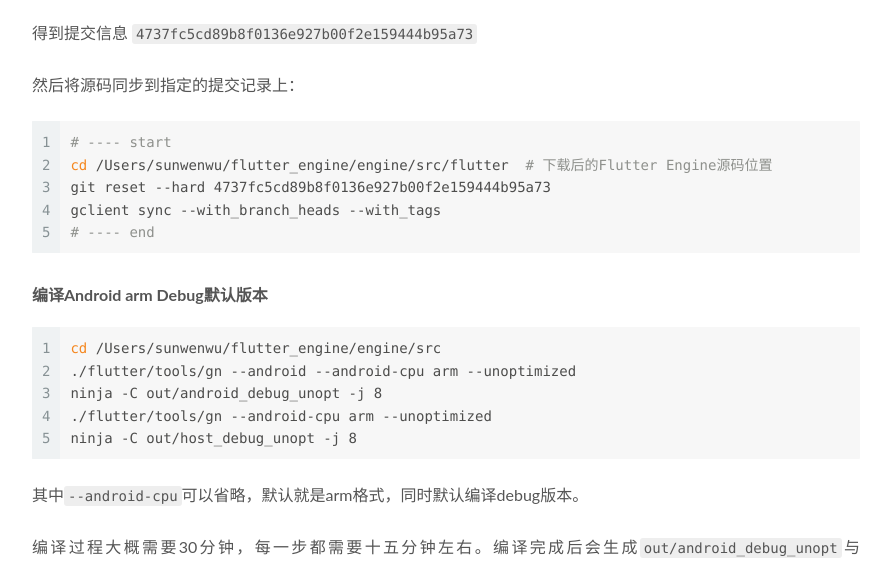
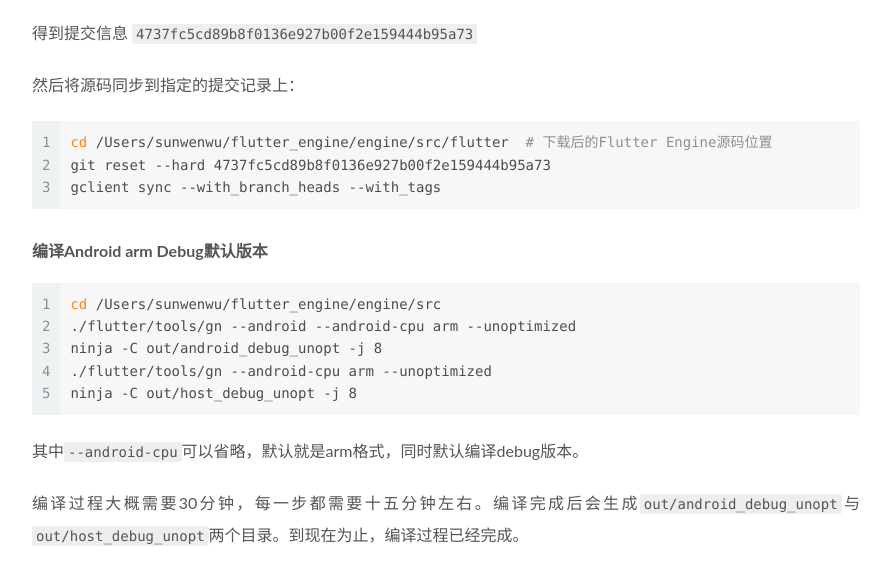
Before and after one commit to xinbaos/xinbaos.github.io, a plain HTML site: page Flutter Engine源码调试/index.html in a window 1280 px wide. Shown: the part 901-1463 px from the top of the page, without its empty margins (320-1211 px from the left). Drawn offline with Linux system fonts and the light colour scheme.

Commit message:
Site updated: 2019-05-17 17:48:56

```diff
--- a/Flutter Engine源码调试/index.html
+++ b/Flutter Engine源码调试/index.html
@@ -111,7 +111,7 @@
 <meta property="og:image" content="http://xinbaos.github.io/flutter/flutter_engine/设置断点.jpg">
 <meta property="og:image" content="http://xinbaos.github.io/flutter/flutter_engine/vscode调试.jpg">
 <meta property="og:image" content="http://xinbaos.github.io/flutter/flutter_engine/断点执行.jpg">
-<meta property="og:updated_time" content="2019-05-16T07:12:33.093Z">
+<meta property="og:updated_time" content="2019-05-17T09:48:37.416Z">
 <meta name="twitter:card" content="summary">
 <meta name="twitter:title" content="Flutter Engine源码调试">
 <meta name="twitter:description" content="之前进行了一些Flutter应用开发，了解了framework层面的渲染原理。发现Flutter不仅可以进行界面开发，还可以做很多其它的事情，但是这要求对于Flutter Engine的源码非常熟悉，最终对其进行修改。 Flutter Engine源码太多了，而且有很多第三方库，光下载源码以及依赖包就用了几个小时，总计有8G多。如果想要通过代码跟踪，很容易就缺失了相关内容，因此我选择对Flutte">
@@ -475,7 +475,7 @@
 <figure class="highlight bash"><table><tr><td class="gutter"><pre><span class="line">1</span><br></pre></td><td class="code"><pre><span class="line">cat /Users/sunwenwu/flutter/bin/internal/engine.version <span class="comment"># 当前使用的flutter目录</span></span><br></pre></td></tr></table></figure>
 <p>得到提交信息 <code>4737fc5cd89b8f0136e927b00f2e159444b95a73</code></p>
 <p>然后将源码同步到指定的提交记录上：</p>
-<figure class="highlight bash"><table><tr><td class="gutter"><pre><span class="line">1</span><br><span class="line">2</span><br><span class="line">3</span><br><span class="line">4</span><br><span class="line">5</span><br></pre></td><td class="code"><pre><span class="line"><span class="comment"># ---- start</span></span><br><span class="line"><span class="built_in">cd</span> /Users/sunwenwu/flutter_engine/engine/src/flutter  <span class="comment"># 下载后的Flutter Engine源码位置</span></span><br><span class="line">git reset --hard 4737fc5cd89b8f0136e927b00f2e159444b95a73</span><br><span class="line">gclient sync --with_branch_heads --with_tags</span><br><span class="line"><span class="comment"># ---- end</span></span><br></pre></td></tr></table></figure>
+<figure class="highlight bash"><table><tr><td class="gutter"><pre><span class="line">1</span><br><span class="line">2</span><br><span class="line">3</span><br></pre></td><td class="code"><pre><span class="line"><span class="built_in">cd</span> /Users/sunwenwu/flutter_engine/engine/src/flutter  <span class="comment"># 下载后的Flutter Engine源码位置</span></span><br><span class="line">git reset --hard 4737fc5cd89b8f0136e927b00f2e159444b95a73</span><br><span class="line">gclient sync --with_branch_heads --with_tags</span><br></pre></td></tr></table></figure>
 <h4 id="编译android-arm-debug默认版本">编译Android arm Debug默认版本</h4>
 <figure class="highlight bash"><table><tr><td class="gutter"><pre><span class="line">1</span><br><span class="line">2</span><br><span class="line">3</span><br><span class="line">4</span><br><span class="line">5</span><br></pre></td><td class="code"><pre><span class="line"><span class="built_in">cd</span> /Users/sunwenwu/flutter_engine/engine/src</span><br><span class="line">./flutter/tools/gn --android --android-cpu arm --unoptimized</span><br><span class="line">ninja -C out/android_debug_unopt -j 8</span><br><span class="line">./flutter/tools/gn --android-cpu arm --unoptimized</span><br><span class="line">ninja -C out/host_debug_unopt -j 8</span><br></pre></td></tr></table></figure>
 <p>其中<code>--android-cpu</code>可以省略，默认就是arm格式，同时默认编译debug版本。</p>
@@ -487,7 +487,7 @@
 <p>在查看下编译好的Flutter目录（也就是android_debug_unopt目录下），可以看到有两个重要文件<code>flutter_java.jar</code>以及<code>libflutter.so</code>，这个就是Android项目中必须的两个依赖库。</p>
 <p>下面我们设置flutter应用使用我们编译好的依赖库。</p>
 <p>将手机通过USB线连接到PC上，开启调试模式（手机不需要ROOT）。</p>
-<figure class="highlight bash"><table><tr><td class="gutter"><pre><span class="line">1</span><br><span class="line">2</span><br><span class="line">3</span><br><span class="line">4</span><br></pre></td><td class="code"><pre><span class="line"><span class="comment"># ---- start</span></span><br><span class="line"><span class="built_in">cd</span> /Users/sunwenwu/project/flutter_app/flutter_app</span><br><span class="line">flutter run --<span class="built_in">local</span>-engine-src-path=/Users/sunwenwu/flutter_engine/engine/src --<span class="built_in">local</span>-engine=/Users/sunwenwu/flutter_engine/engine/src/out/android_debug_unopt</span><br><span class="line"><span class="comment"># ---- end</span></span><br></pre></td></tr></table></figure>
+<figure class="highlight bash"><table><tr><td class="gutter"><pre><span class="line">1</span><br><span class="line">2</span><br></pre></td><td class="code"><pre><span class="line"><span class="built_in">cd</span> /Users/sunwenwu/project/flutter_app/flutter_app</span><br><span class="line">flutter run --<span class="built_in">local</span>-engine-src-path=/Users/sunwenwu/flutter_engine/engine/src --<span class="built_in">local</span>-engine=/Users/sunwenwu/flutter_engine/engine/src/out/android_debug_unopt</span><br></pre></td></tr></table></figure>
 <p>等待应用安装，安装完毕后，应用界面打开：</p>
 <img src="../flutter/flutter_engine/应用首页.png" width="50%">
 <h3 id="向应用中添加lldb-server">向应用中添加lldb-server</h3>
@@ -506,16 +506,16 @@
 <ul>
 <li>然后执行<code>run-as</code>命令将lldb-server写入到指定位置下</li>
 </ul>
-<figure class="highlight bash"><table><tr><td class="gutter"><pre><span class="line">1</span><br><span class="line">2</span><br><span class="line">3</span><br></pre></td><td class="code"><pre><span class="line"><span class="comment"># ---- start</span></span><br><span class="line">adb shell <span class="string">"cat /data/local/tmp/lldb-server | run-as com.oldsun.flutter_app sh -c 'cat &gt; /data/data/com.oldsun.flutter_app/lldb-server'"</span></span><br><span class="line"><span class="comment"># ---- end</span></span><br></pre></td></tr></table></figure>
+<figure class="highlight bash"><table><tr><td class="gutter"><pre><span class="line">1</span><br></pre></td><td class="code"><pre><span class="line">adb shell <span class="string">"cat /data/local/tmp/lldb-server | run-as com.oldsun.flutter_app sh -c 'cat &gt; /data/data/com.oldsun.flutter_app/lldb-server'"</span></span><br></pre></td></tr></table></figure>
 <p>这一步已经将lldb-server写入到了<code>/data/data/com.oldsun.flutter_app</code>文件夹中了</p>
 <ul>
 <li>进入应用中，启动lldb-server</li>
 </ul>
-<figure class="highlight bash"><table><tr><td class="gutter"><pre><span class="line">1</span><br><span class="line">2</span><br><span class="line">3</span><br><span class="line">4</span><br><span class="line">5</span><br><span class="line">6</span><br></pre></td><td class="code"><pre><span class="line"><span class="comment"># ---- start</span></span><br><span class="line">adb shell</span><br><span class="line">HWDLI-Q:/ $ run-as com.oldsun.flutter_app</span><br><span class="line">HWDLI-Q:/data/data/com.oldsun.flutter_app $ chmod 700 /data/data/com.oldsun.flutter_app/lldb-server <span class="comment"># 变更权限，可以执行相应操作</span></span><br><span class="line">HWDLI-Q:/data/data/com.oldsun.flutter_app $ sh lldb-server platform --server --listen unix-abstract:///com.oldsun.flutter_app-0/debug.socket</span><br><span class="line"><span class="comment"># ---- end</span></span><br></pre></td></tr></table></figure>
+<figure class="highlight bash"><table><tr><td class="gutter"><pre><span class="line">1</span><br><span class="line">2</span><br><span class="line">3</span><br><span class="line">4</span><br></pre></td><td class="code"><pre><span class="line">adb shell</span><br><span class="line">HWDLI-Q:/ $ run-as com.oldsun.flutter_app</span><br><span class="line">HWDLI-Q:/data/data/com.oldsun.flutter_app $ chmod 700 /data/data/com.oldsun.flutter_app/lldb-server <span class="comment"># 变更权限，可以执行相应操作</span></span><br><span class="line">HWDLI-Q:/data/data/com.oldsun.flutter_app $ sh lldb-server platform --server --listen unix-abstract:///com.oldsun.flutter_app-0/debug.socket</span><br></pre></td></tr></table></figure>
 <ul>
 <li>在另一个终端中执行<code>lldb</code>进行调试</li>
 </ul>
-<figure class="highlight bash"><table><tr><td class="gutter"><pre><span class="line">1</span><br><span class="line">2</span><br><span class="line">3</span><br><span class="line">4</span><br><span class="line">5</span><br><span class="line">6</span><br><span class="line">7</span><br><span class="line">8</span><br></pre></td><td class="code"><pre><span class="line"><span class="comment"># ---- start</span></span><br><span class="line">lldb</span><br><span class="line">(lldb) platform select remote-android</span><br><span class="line">(lldb) platform connect unix-abstract-connect:///com.oldsun.flutter_app-0/debug.sock</span><br><span class="line">(lldb) process attach -p 22572 <span class="comment"># 关联对应进程</span></span><br><span class="line">(lldb) add-dsym /Users/sunwenwu/flutter_engine/engine/src/out/android_debug_unopt/libflutter.so <span class="comment"># 需要调试的动态库符号通知编译器</span></span><br><span class="line">(lldb) settings <span class="built_in">set</span> target.source-map /Users/sunwenwu/flutter_engine/engine/src/out/android_debug_unopt /Users/sunwenwu/flutter_engine/engine/src/  <span class="comment"># 关联源码与编译符号</span></span><br><span class="line"><span class="comment"># ---- end</span></span><br></pre></td></tr></table></figure>
+<figure class="highlight bash"><table><tr><td class="gutter"><pre><span class="line">1</span><br><span class="line">2</span><br><span class="line">3</span><br><span class="line">4</span><br><span class="line">5</span><br><span class="line">6</span><br></pre></td><td class="code"><pre><span class="line">lldb</span><br><span class="line">(lldb) platform select remote-android</span><br><span class="line">(lldb) platform connect unix-abstract-connect:///com.oldsun.flutter_app-0/debug.sock</span><br><span class="line">(lldb) process attach -p 22572 <span class="comment"># 关联对应进程</span></span><br><span class="line">(lldb) add-dsym /Users/sunwenwu/flutter_engine/engine/src/out/android_debug_unopt/libflutter.so <span class="comment"># 需要调试的动态库符号通知编译器</span></span><br><span class="line">(lldb) settings <span class="built_in">set</span> target.source-map /Users/sunwenwu/flutter_engine/engine/src/out/android_debug_unopt /Users/sunwenwu/flutter_engine/engine/src/  <span class="comment"># 关联源码与编译符号</span></span><br></pre></td></tr></table></figure>
 <h3 id="通过android-studio设置lldb">通过Android Studio设置lldb</h3>
 <p>上面的处理过程比较麻烦，实际上也有简单的办法执行。在Android Studio中启动应用，并<code>Attach Debugger to Android Process</code>，选择指定的应用。</p>
 <img src="../flutter/flutter_engine/attach_process.jpg" width="50%">
@@ -523,9 +523,9 @@
 <p>重新使用脚本启动flutter应用，再次执行<code>run-as com.oldsun.flutter_app</code>，可以看到</p>
 <figure class="highlight bash"><table><tr><td class="gutter"><pre><span class="line">1</span><br><span class="line">2</span><br><span class="line">3</span><br><span class="line">4</span><br></pre></td><td class="code"><pre><span class="line">adb shell</span><br><span class="line">HWDLI-Q:/ $ run-as com.oldsun.flutter_app</span><br><span class="line">HWDLI-Q:/data/data/com.oldsun.flutter_app $ ls</span><br><span class="line">app_flutter cache files lib lldb</span><br></pre></td></tr></table></figure>
 <p>这时执行</p>
-<figure class="highlight bash"><table><tr><td class="gutter"><pre><span class="line">1</span><br><span class="line">2</span><br><span class="line">3</span><br><span class="line">4</span><br><span class="line">5</span><br></pre></td><td class="code"><pre><span class="line"><span class="comment"># ---- start</span></span><br><span class="line">HWDLI-Q:/data/data/com.oldsun.flutter_app $ chmod 700 /data/data/com.oldsun.flutter_app/lldb/bin/lldb-server</span><br><span class="line">HWDLI-Q:/data/data/com.oldsun.flutter_app $ chmod 700 /data/data/com.oldsun.flutter_app/lldb/bin/start_lldb_server.sh</span><br><span class="line">HWDLI-Q:/data/data/com.oldsun.flutter_app $ sh /data/data/com.oldsun.flutter_app/lldb/bin/start_lldb_server.sh /data/data/com.oldsun.flutter_app/lldb unix-abstract /com.oldsun.flutter_app-0 debug.sock <span class="string">"lldb process:gdb-remote packets"</span></span><br><span class="line"><span class="comment"># ---- end</span></span><br></pre></td></tr></table></figure>
+<figure class="highlight bash"><table><tr><td class="gutter"><pre><span class="line">1</span><br><span class="line">2</span><br><span class="line">3</span><br></pre></td><td class="code"><pre><span class="line">HWDLI-Q:/data/data/com.oldsun.flutter_app $ chmod 700 /data/data/com.oldsun.flutter_app/lldb/bin/lldb-server</span><br><span class="line">HWDLI-Q:/data/data/com.oldsun.flutter_app $ chmod 700 /data/data/com.oldsun.flutter_app/lldb/bin/start_lldb_server.sh</span><br><span class="line">HWDLI-Q:/data/data/com.oldsun.flutter_app $ sh /data/data/com.oldsun.flutter_app/lldb/bin/start_lldb_server.sh /data/data/com.oldsun.flutter_app/lldb unix-abstract /com.oldsun.flutter_app-0 debug.sock <span class="string">"lldb process:gdb-remote packets"</span></span><br></pre></td></tr></table></figure>
 <p>另起新的终端，执行</p>
-<figure class="highlight bash"><table><tr><td class="gutter"><pre><span class="line">1</span><br><span class="line">2</span><br><span class="line">3</span><br><span class="line">4</span><br><span class="line">5</span><br><span class="line">6</span><br><span class="line">7</span><br><span class="line">8</span><br></pre></td><td class="code"><pre><span class="line"><span class="comment"># ---- start</span></span><br><span class="line">lldb</span><br><span class="line">(lldb) platform select remote-android</span><br><span class="line">(lldb) platform connect unix-abstract-connect:///com.oldsun.flutter_app-0/debug.sock</span><br><span class="line">(lldb) process attach -p 22572 <span class="comment"># 关联对应进程</span></span><br><span class="line">(lldb) add-dsym /Users/sunwenwu/flutter_engine/engine/src/out/android_debug_unopt/libflutter.so <span class="comment"># 需要调试的动态库符号通知编译器</span></span><br><span class="line">(lldb) settings <span class="built_in">set</span> target.source-map /Users/sunwenwu/flutter_engine/engine/src/out/android_debug_unopt /Users/sunwenwu/flutter_engine/engine/src/  <span class="comment"># 关联源码与编译符号</span></span><br><span class="line"><span class="comment"># ---- end</span></span><br></pre></td></tr></table></figure>
+<figure class="highlight bash"><table><tr><td class="gutter"><pre><span class="line">1</span><br><span class="line">2</span><br><span class="line">3</span><br><span class="line">4</span><br><span class="line">5</span><br><span class="line">6</span><br></pre></td><td class="code"><pre><span class="line">lldb</span><br><span class="line">(lldb) platform select remote-android</span><br><span class="line">(lldb) platform connect unix-abstract-connect:///com.oldsun.flutter_app-0/debug.sock</span><br><span class="line">(lldb) process attach -p 22572 <span class="comment"># 关联对应进程</span></span><br><span class="line">(lldb) add-dsym /Users/sunwenwu/flutter_engine/engine/src/out/android_debug_unopt/libflutter.so <span class="comment"># 需要调试的动态库符号通知编译器</span></span><br><span class="line">(lldb) settings <span class="built_in">set</span> target.source-map /Users/sunwenwu/flutter_engine/engine/src/out/android_debug_unopt /Users/sunwenwu/flutter_engine/engine/src/  <span class="comment"># 关联源码与编译符号</span></span><br></pre></td></tr></table></figure>
 <p>关联完毕。</p>
 <p>到此调试配置已经结束。</p>
 <h3 id="在ide中进行配置调试">在IDE中进行配置调试</h3>
--- a/css/main.css
+++ b/css/main.css
@@ -1762,7 +1762,7 @@ pre .javascript .function {
   width: 4px;
   height: 4px;
   border-radius: 50%;
-  background: #8bff36;
+  background: #1bcc3b;
 }
 .feed-link,
 .chat {
```
